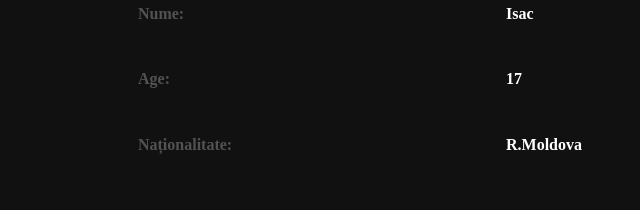
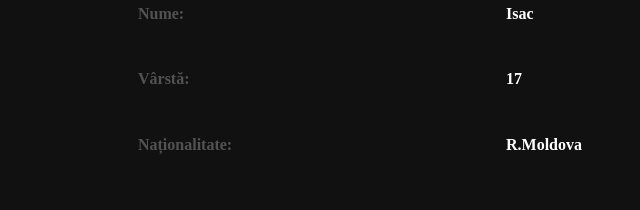
Before and after one commit to sassyjericho/Isac-Mariana, a plain HTML site: page secondFrame.html in a window 1280 px wide. Shown: the part 446-656 px from the top of the page, 280-920 px from the left. Drawn offline with Linux system fonts and the light colour scheme.

Commit message:
Update secondFrame.html

```diff
--- a/secondFrame.html
+++ b/secondFrame.html
@@ -91,7 +91,7 @@
                 <tr>
                     <td>
                         <font color="#525252">
-                            <b><p> Age: </p></b>
+                            <b><p> Vârstă: </p></b>
                         </font>
                     </td>
                     <td>
```
